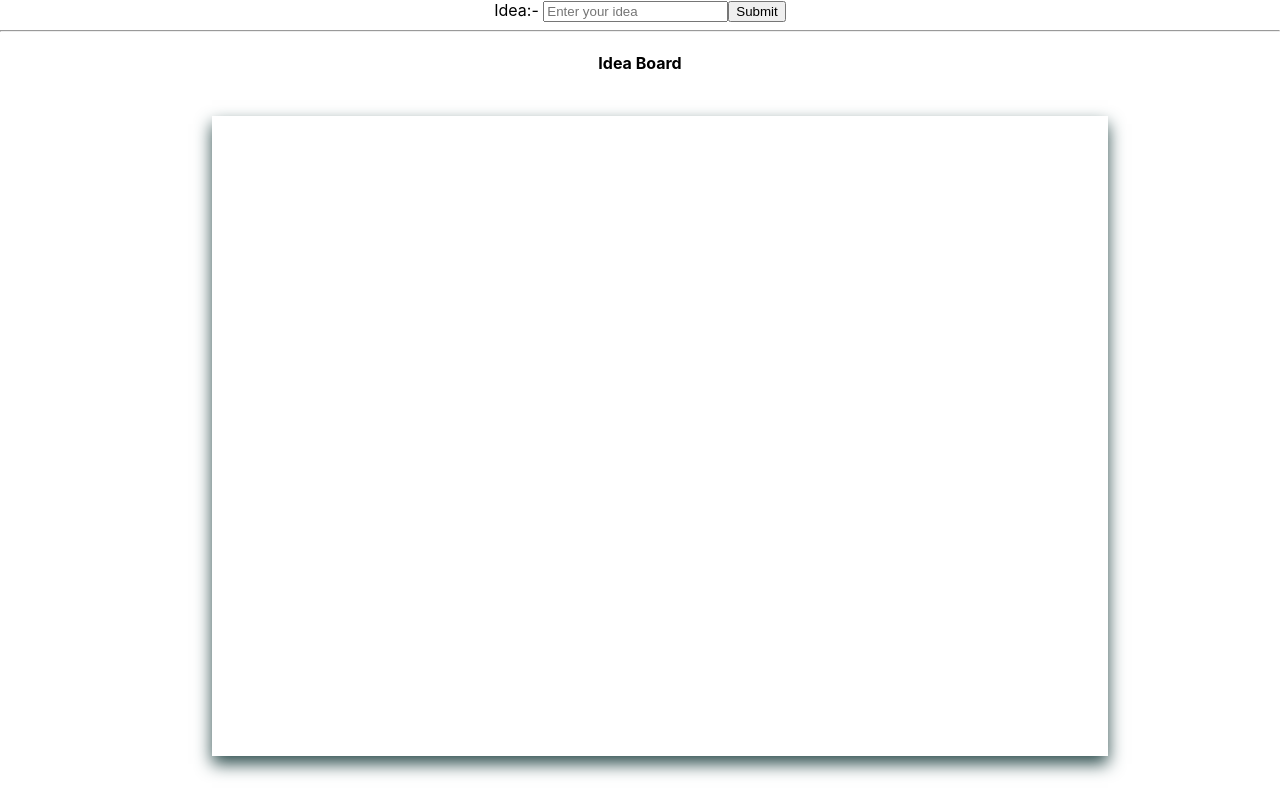
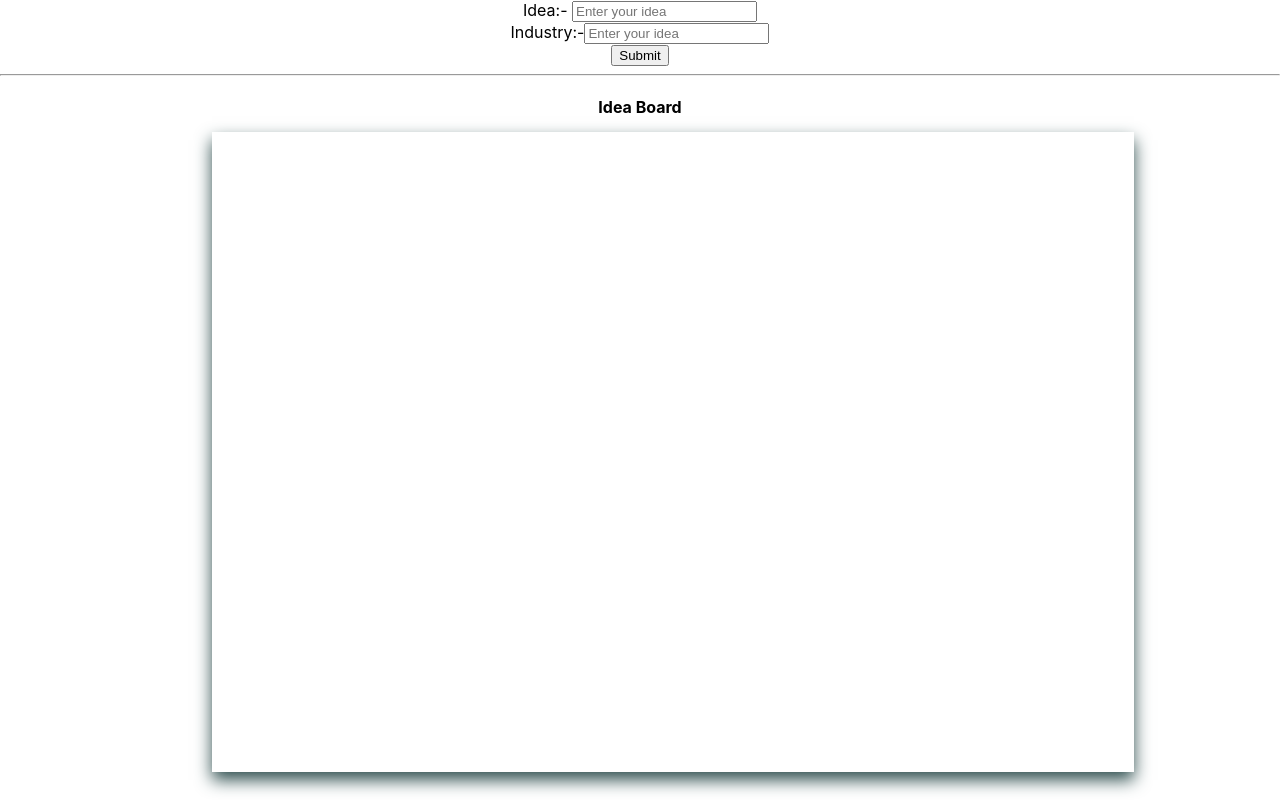
Before and after one commit to kathishivaramreddy/Idea-Board, a React (Create React App) app: page / in a window 1280 px wide. Built offline with nearby package versions, Linux system fonts and the light colour scheme.

Commit message:
[Shiva] Hiding and SHowing a idea

```diff
--- a/src/actions/ideasAction.js
+++ b/src/actions/ideasAction.js
@@ -1,10 +1,22 @@
-import {ADD_IDEA} from './types';
+import {ADD_IDEA,VISIBILITY} from './types';
 
+let ideaCount = 0;
 
-export const ideasAction = (text) => dispatch => {
+export const ideasAction = (text,industry) => dispatch => {
   console.log(text,'action')
   return dispatch({
     type:ADD_IDEA,
-    payload:text
+    payload:text,
+    industry,
+    id:ideaCount++
   })
 }
+
+export const toggleAction = (id) => dispatch => {
+
+  return dispatch({
+    type:VISIBILITY,
+    id
+  })
+
+}
--- a/src/actions/types.js
+++ b/src/actions/types.js
@@ -1 +1,2 @@
 export const ADD_IDEA = 'ADD_IDEA';
+export const VISIBILITY = 'VISIBILITY';
--- a/src/components/IdeaList.css
+++ b/src/components/IdeaList.css
@@ -1,25 +1,29 @@
 .ideaBox{
 
-  width:20%;
-  height:50%;
+  width:19%;
+  height:45%;
   border:3px solid white;
   float:left;
+  margin:2px;
   box-shadow: 0px 8px 16px darkslategray;
+  background-color: yellow;
 
 }
 .ideaContainer{
   position:fixed;
-  width: 70%;
+  width: 72%;
   height: 80%;
   max-height:90%;
   margin: 20px;
   background-color: white;
   box-shadow: 0px 8px 16px darkslategrey;
-  top:12%;
+  top:14%;
   left:15%;
-  overflow-y: hidden;
+  overflow-y: scroll;
 }
-
+.ideaText{
+  height: 30%;
+}
 *{
   box-sizing: border-box;
 }
--- a/src/components/IdeaList.js
+++ b/src/components/IdeaList.js
@@ -1,34 +1,44 @@
 import React from 'react';
 import {connect} from 'react-redux';
-import {ideasAction} from '../actions/ideasAction';
+import {ideasAction,toggleAction} from '../actions/ideasAction';
 import './IdeaList.css'
 
 class IdeaList extends React.Component {
   constructor(props){
     super(props);
     this.handleIdea =this.handleIdea.bind(this);
+    this.handleVisibility = this.handleVisibility.bind(this);
   }
 
   handleIdea(event){
     console.log(event.target.value,'event')
-    this.props.ideasAction(event.target.value)
+    event.preventDefault()
+    this.props.ideasAction(event.target.idea.value,event.target.industry.value)
 
   }
 
+  handleVisibility(id){
+    this.props.toggleAction(id)
+  }
+
   render(){
-    const ideaList = this.props.ideas.map(idea =>
-      <div className = "ideaBox">
-        {idea}
+    const ideaList = this.props.ideas.filter(idea => idea.visibility === true)
+    .map(idea =>
+      <div className = "ideaBox" key={idea.id}>
+        Idea:-{idea.text}<br/>
+        Industry:-{idea.industry}<br/>
+        <button onClick={() => this.handleVisibility(idea.id)}>Hide</button>
       </div>
     )
     return(
       <div>
-
-
-        Idea:- <input className="idea" type="text" placeholder="Enter your idea"
-          autoComplete="off"  onDoubleClick={this.handleIdea}/>
-        <input type="submit" />
-
+        <form onSubmit={this.handleIdea}>
+          Idea:- <input className="ideaText" name="idea" type="text" placeholder="Enter your idea"
+                 autoComplete="off" /><br/>
+          Industry:-<input className="industry" name="industry" type="text" placeholder="Enter your idea"
+                    autoComplete="off" /><br/>
+          <input type="submit" />
+        </form>
         <hr/>
 
         <div className="header">
@@ -49,4 +59,4 @@ const mapStateToProps = (state) => ({
   ideas:state.ideas.ideas
 })
 
-export default connect(mapStateToProps,{ideasAction})(IdeaList)
+export default connect(mapStateToProps,{ideasAction,toggleAction})(IdeaList)
--- a/src/reducers/ideasReducer.js
+++ b/src/reducers/ideasReducer.js
@@ -1,4 +1,4 @@
-import {ADD_IDEA} from '../actions/types'
+import {ADD_IDEA,VISIBILITY} from '../actions/types'
 
 
 const initialState = {
@@ -14,8 +14,16 @@ export default function(state=initialState,action) {
     case ADD_IDEA:
       return {
         ...state,
-        ideas:[...state.ideas,action.payload]
+        ideas:[...state.ideas,
+          {text:action.payload,
+          industry:action.industry,
+          visibility:true,
+          id:action.id
+        }]
       }
+      case VISIBILITY:
+        return {...state,ideas:state.ideas.map(idea => idea.id === action.id ? {...idea,visibility:!idea.visibility} : idea )}
+
     default:
     return state;
   }
```
